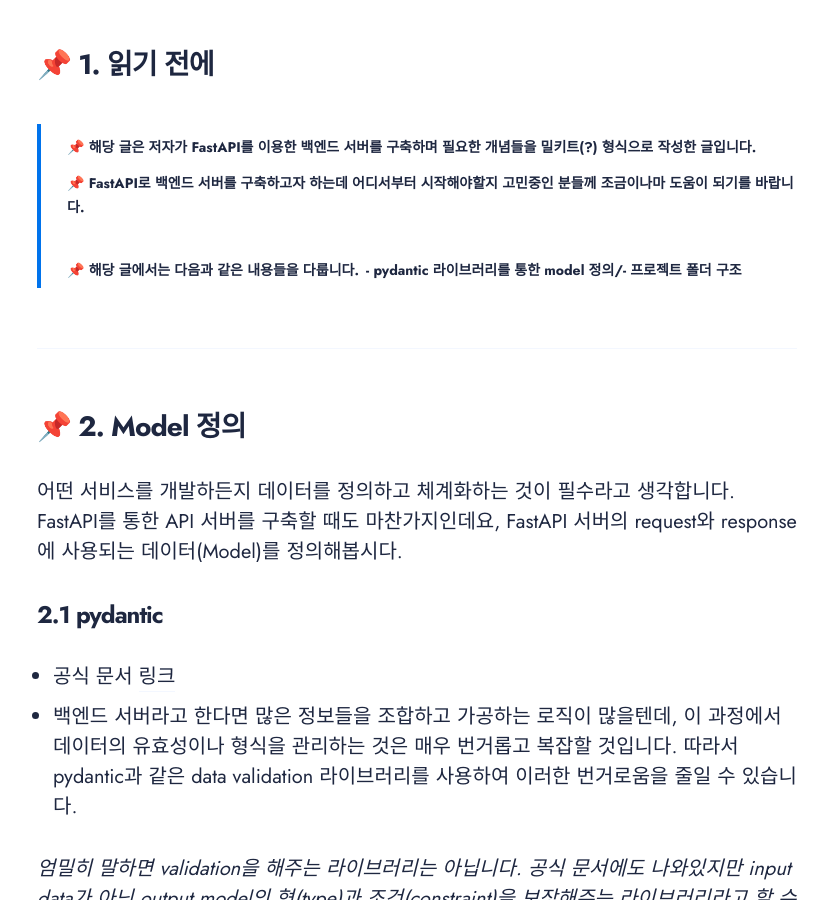
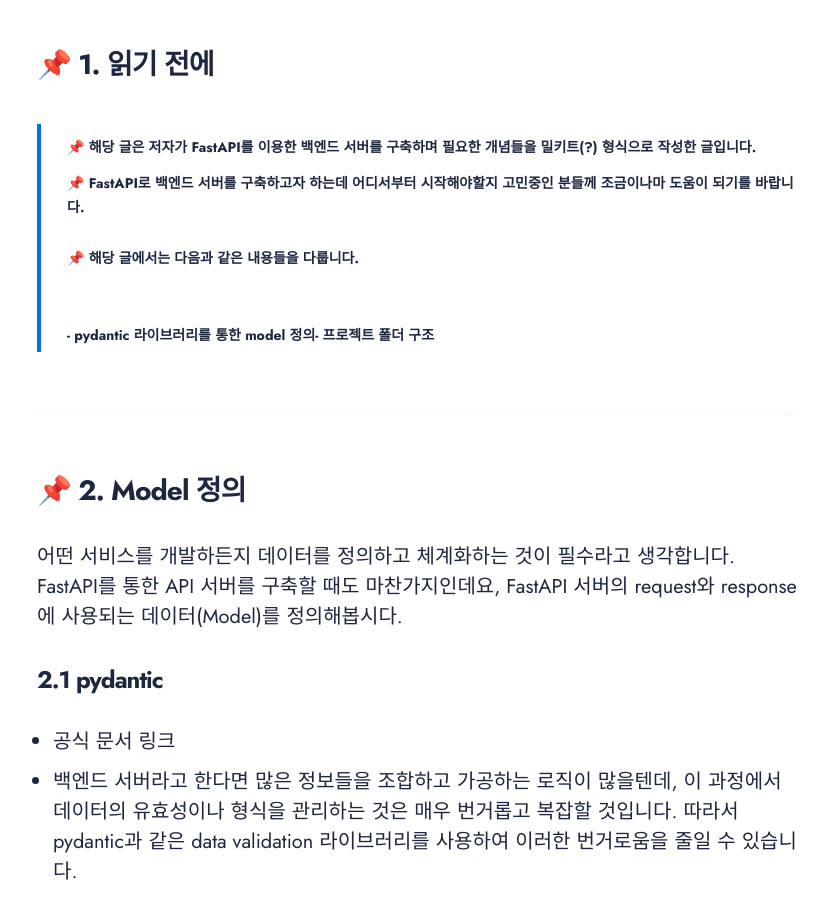
Before and after one commit to itmobrain/itmobrain.github.io, a Jekyll site: the page built from _posts/2021-09-12-FastAPI-백엔드를-구축하기-전에-알았으면-좋았을-것들.md, in a window 1280 px wide and 900 px high, scrolled down 623 px. Shown: the whole window, without its empty margins (223-1051 px from the left). Built offline with Jekyll 4.4.1, drawn with Linux system fonts in a browser that asks for light colours; nearby versions of some CDN libraries.

````diff
--- a/_posts/2021-09-12-FastAPI-백엔드를-구축하기-전에-알았으면-좋았을-것들.md
+++ b/_posts/2021-09-12-FastAPI-백엔드를-구축하기-전에-알았으면-좋았을-것들.md
@@ -17,8 +17,8 @@ categories:
 > <cite>📌 해당 글은 저자가 FastAPI를 이용한 백엔드 서버를 구축하며 필요한 개념들을 밀키트(?) 형식으로 작성한 글입니다.</cite>
 > <cite>📌 FastAPI로 백엔드 서버를 구축하고자 하는데 어디서부터 시작해야할지 고민중인 분들께 조금이나마 도움이 되기를 바랍니다.</cite>
 >
-> <cite>📌 해당 글에서는 다음과 같은 내용들을 다룹니다.</cite>
-> <cite>- pydantic 라이브러리를 통한 model 정의/<cite>
+> <cite>📌 해당 글에서는 다음과 같은 내용들을 다룹니다.</cite><br>
+> <cite>- pydantic 라이브러리를 통한 model 정의<cite><br>
 > <cite>- 프로젝트 폴더 구조</cite>
 
 ***
@@ -86,7 +86,7 @@ class User(BaseModel):
 
 (1) 필수 vs 필수가 아닌 필드 선언
 
-**'`=`을 통한 default값 선언이 있느냐 없느냐로 구분한다'** 를 기억합시다. 위의 코드에서 `id`같은 경우에는 값이 선언되어있지 않기 때문에 필수(required) 필드이고, 나머지 `name`, `signup_ts`, `friends` 필드의 경우 default값이 선언되어있기 때문에 필수 필드가 아닙니다. 즉 다시 말해 `User` object를 선언할 경우, `id` 필드의 데이터를 반드시 정의해주어야합니다.
+**`=`을 통한 default값 선언이 있느냐 없느냐로 구분한다'** 를 기억합시다. 위의 코드에서 `id`같은 경우에는 값이 선언되어있지 않기 때문에 필수(required) 필드이고, 나머지 `name`, `signup_ts`, `friends` 필드의 경우 default값이 선언되어있기 때문에 필수 필드가 아닙니다. 즉 다시 말해 `User` object를 선언할 경우, `id` 필드의 데이터를 반드시 정의해주어야합니다.
 
 ```python
 user = User(id='123')
````
